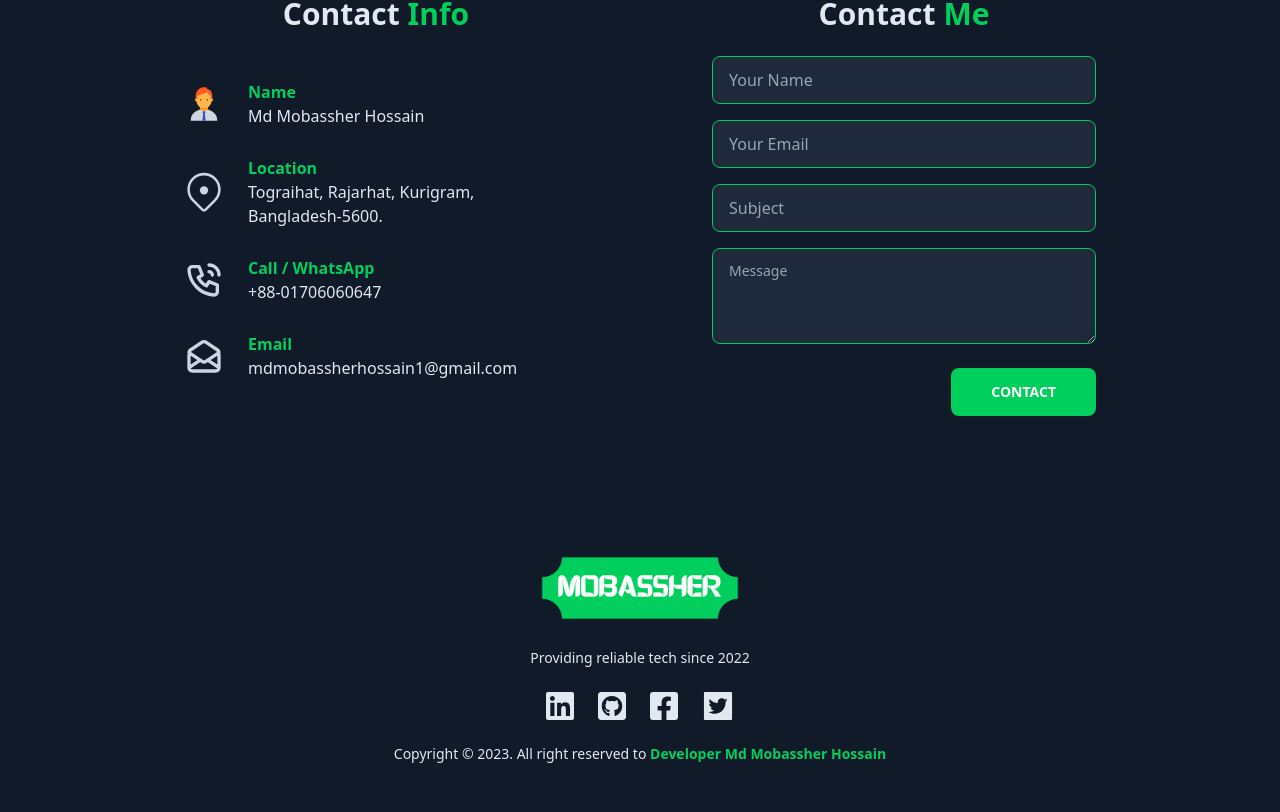
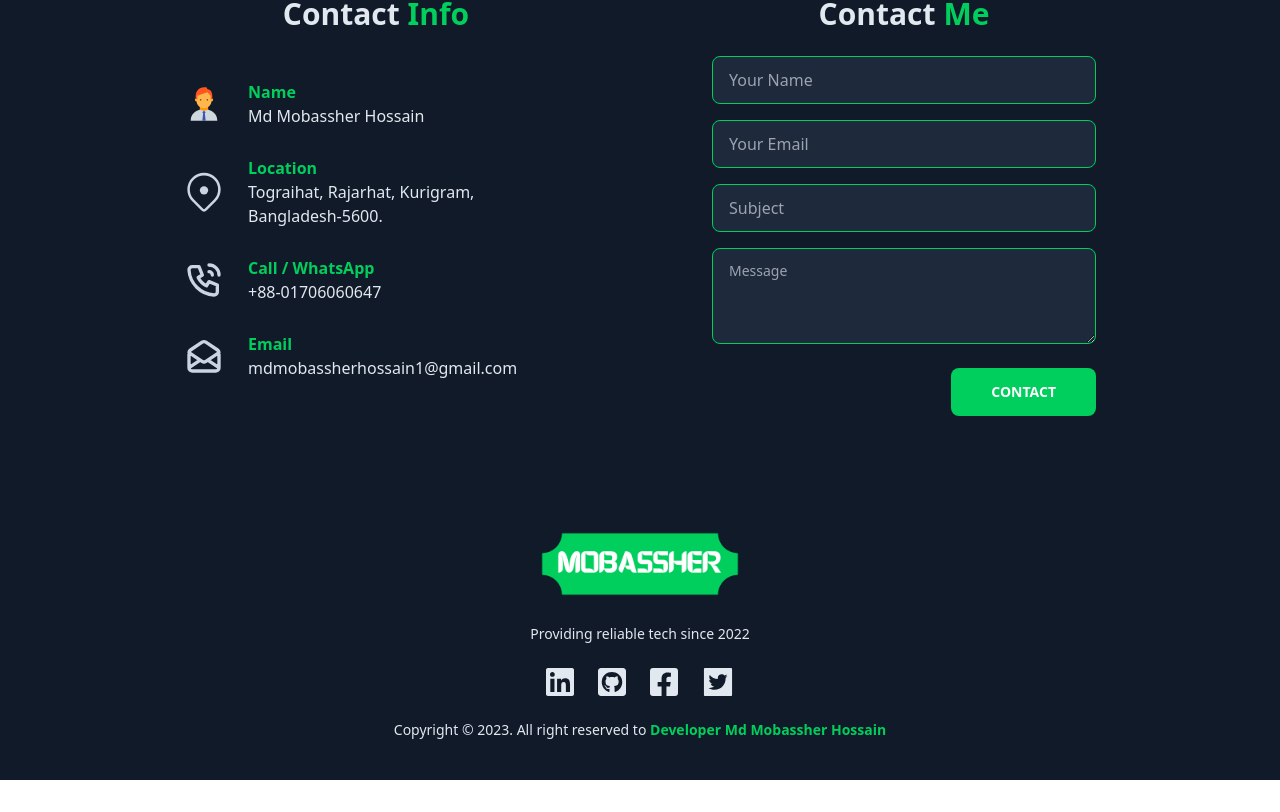
Before and after one commit to Md-Mobassher/Mobassher-Portfolio-Dashboard, a React (Vite) app: page / in a window 1280 px wide. Shown: the part 4656-5468 px from the top of the page. After the commit the page ends 5436 px from the top, so only its background shows below. Built offline with nearby package versions, Linux system fonts and the light colour scheme.

Commit message:
readme file updated

```diff
--- a/src/Shared/Footer.tsx
+++ b/src/Shared/Footer.tsx
@@ -4,7 +4,7 @@ import { Link } from "react-router-dom";
 
 const Footer = () => {
   return (
-    <footer className="footer footer-center rounded p-12 mt-14">
+    <footer className="footer footer-center rounded p-10 mt-10">
       <div>
         <p className=" mb-3">
           <Link to="/" className=" ">
--- a/src/Shared/Navbar.tsx
+++ b/src/Shared/Navbar.tsx
@@ -5,9 +5,6 @@ import { FaBars, FaTimes } from "react-icons/fa";
 
 const Navbar = () => {
   const [isToggled, setIsToggled] = useState(false);
-  const toggleButton = () => {
-    setIsToggled(!isToggled);
-  };
   const navItems = (
     <>
       <li className="hover:bg-green-500 rounded-lg">
@@ -66,8 +63,8 @@ const Navbar = () => {
             <div className="flex-none lg:hidden mr-6">
               <label
                 htmlFor="my-drawer-3"
-                onClick={toggleButton}
-                className="btn btn-square btn-ghost border hover:border-white bg-primary  "
+                onClick={() => setIsToggled(!isToggled)}
+                className="btn btn-square text-white hover:text-black bg-primary border-0 hover:bg-slate-200 "
               >
                 {isToggled ? (
                   <FaTimes className="size-6" />
```
Also changed, not shown: 1 other file (tests, documents, lock files or other folders).
